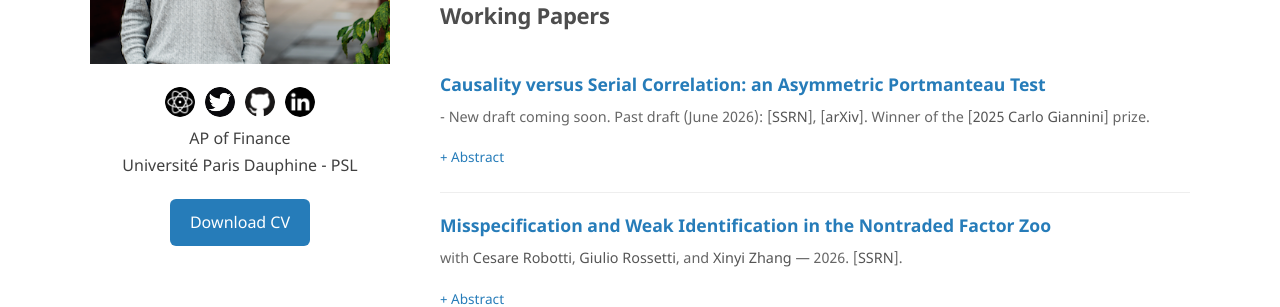
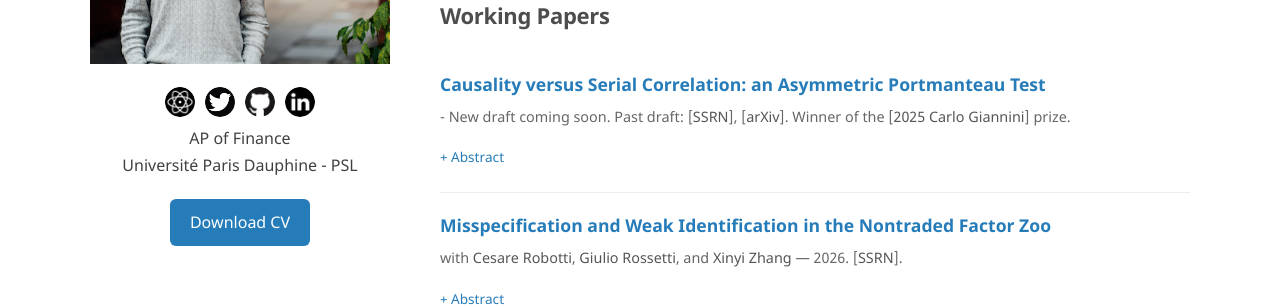
Before and after one commit to amandri/amandri.github.io, a Jekyll site: the page built from research.md, in a window 1280 px wide. Shown: the part 307-614 px from the top of the page. Built offline with Jekyll 4.4.1, drawn with Linux system fonts in a browser that asks for light colours.

Commit message:
Update research page

```diff
--- a/research.md
+++ b/research.md
@@ -11,7 +11,7 @@ description: "Research projects by Amedeo Andriollo. Any feedback is welcome!"
   <h3 class="paper-title">
     <a href="https://papers.ssrn.com/sol3/papers.cfm?abstract_id=6302579" target="_blank">Causality versus Serial Correlation: an Asymmetric Portmanteau Test</a>
   </h3>
-  <p class="paper-authors"> - New draft coming soon. Past draft (June 2026): [<a href="https://papers.ssrn.com/sol3/papers.cfm?abstract_id=6302579" target="_blank">SSRN</a>], [<a href="https://arxiv.org/abs/2606.07715" target="_blank">arXiv</a>]. Winner of the [<a href="https://www.side-iea.it/events/conferences/iceee-2025" target="_blank">2025 Carlo Giannini</a>] prize.</p>
+  <p class="paper-authors"> - New draft coming soon. Past draft: [<a href="https://papers.ssrn.com/sol3/papers.cfm?abstract_id=6302579" target="_blank">SSRN</a>], [<a href="https://arxiv.org/abs/2606.07715" target="_blank">arXiv</a>]. Winner of the [<a href="https://www.side-iea.it/events/conferences/iceee-2025" target="_blank">2025 Carlo Giannini</a>] prize.</p>
   <details class="paper-abstract">
     <summary>Abstract</summary>
     <p>This paper studies specification testing in dynamic linear models in the presence of omitted variables. The null hypothesis of interest is weak exogeneity: shocks have zero conditional expectation given their own past and the past of omitted variables. Existing tests based on quadratic forms of serial cross-correlations suffer from size distortions because their variance incorporates symmetric dependence in both directions, including causality from past shocks to present omitted variables (inverse causality). This paper proposes an asymmetric Portmanteau test that isolates violations of weak exogeneity from inverse causality, is asymptotically normal under the null, and does not require a parametric specification of the joint dynamics. An empirical application examines the Economic Policy Uncertainty shock series and rejects its weak exogeneity. Addressing this failure by controlling for omitted variables changes the estimated inflation response from negative to positive, suggesting a supply-side shock interpretation.</p>
```
